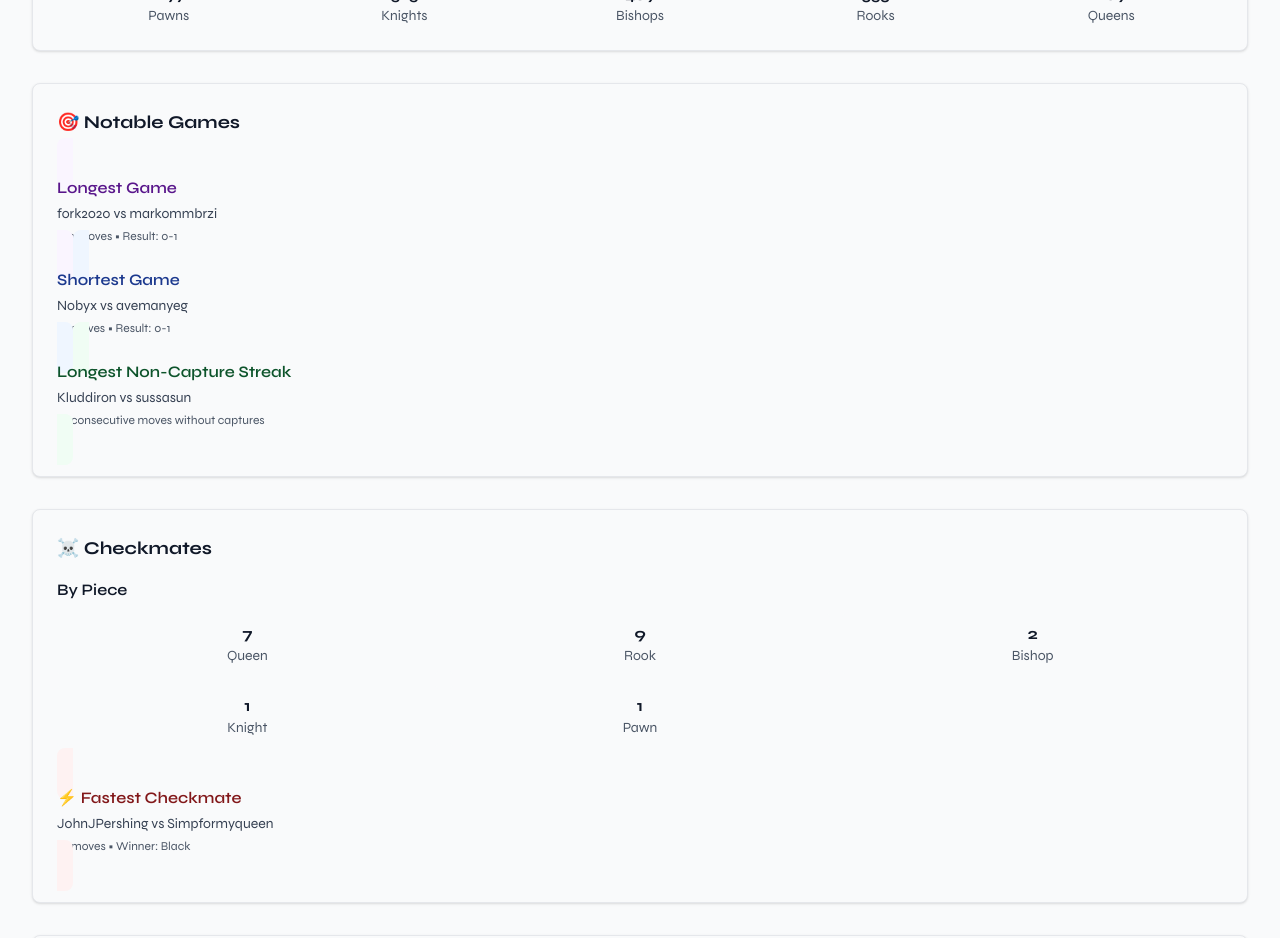
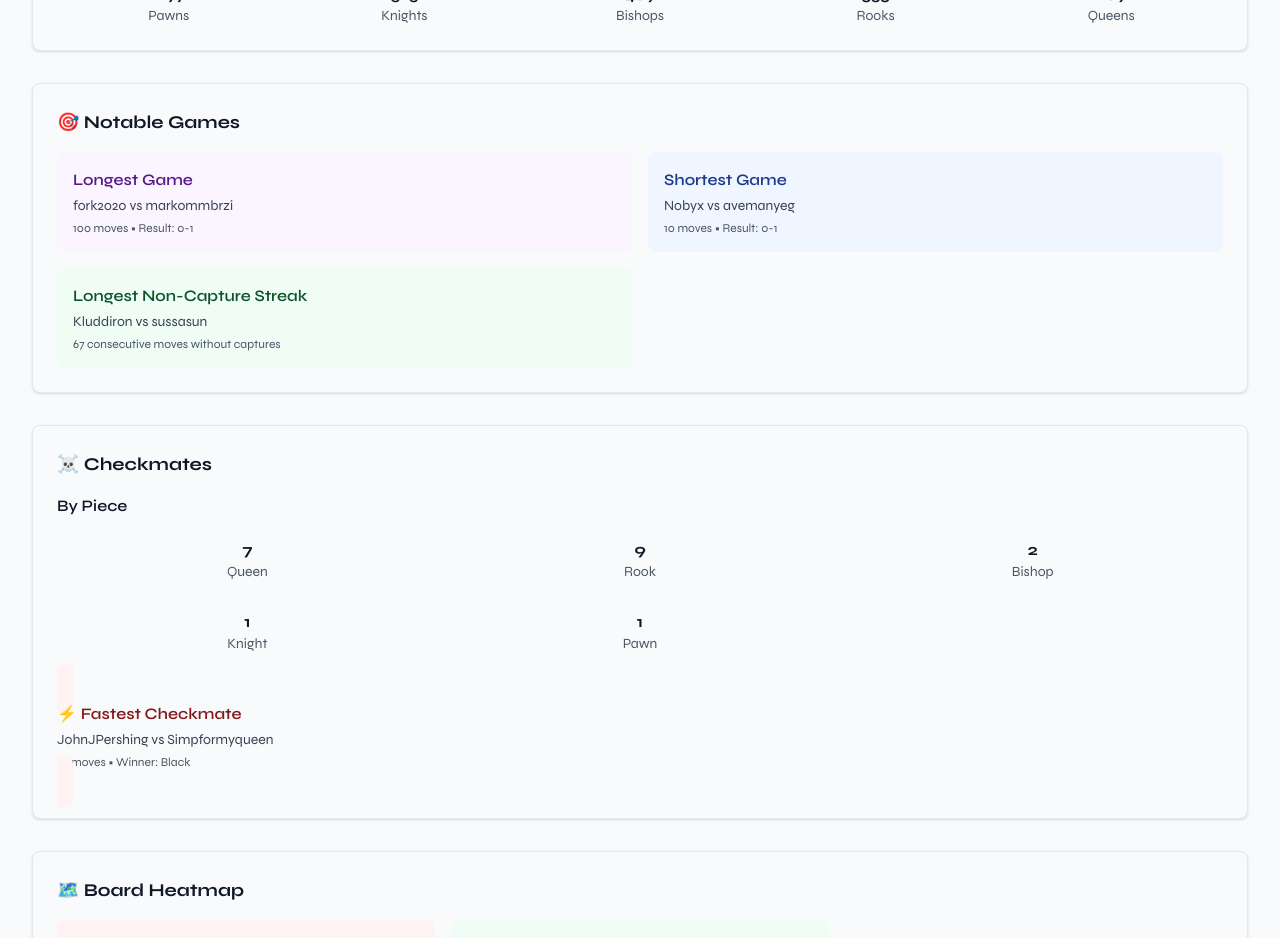
Before and after one commit to PomPomLtd/lichess4545-stats, a Next.js app: page /stats/46/round/1 in a window 1280 px wide. Shown: the part 5020-5958 px from the top of the page. Built offline with nearby package versions, Linux system fonts and the light colour scheme; a web font is replaced by a local one.

Commit message:
Fix Notable Games layout with grid and shared AwardCard component

```diff
--- /dev/null
+++ b/components/stats/award-card.tsx
@@ -0,0 +1,23 @@
+export function AwardCard({ gameId, className, children }: { gameId?: string | null, className: string, children: React.ReactNode }) {
+  const cardClasses = `p-4 ${className} rounded-lg relative group transition-all ${gameId ? 'cursor-pointer hover:ring-2 hover:ring-blue-500 dark:hover:ring-blue-400' : ''}`
+
+  if (!gameId) {
+    return <div className={cardClasses}>{children}</div>
+  }
+
+  return (
+    <a
+      href={`https://lichess.org/${gameId}`}
+      target="_blank"
+      rel="noopener noreferrer"
+      className={cardClasses}
+    >
+      {children}
+      <div className="absolute bottom-2 right-2 opacity-0 group-hover:opacity-100 transition-opacity">
+        <svg className="w-4 h-4 text-gray-600 dark:text-gray-400" fill="none" stroke="currentColor" viewBox="0 0 24 24">
+          <path strokeLinecap="round" strokeLinejoin="round" strokeWidth={2} d="M10 6H6a2 2 0 00-2 2v10a2 2 0 002 2h10a2 2 0 002-2v-4M14 4h6m0 0v6m0-6L10 14" />
+        </svg>
+      </div>
+    </a>
+  )
+}
--- a/components/stats/notable-games.tsx
+++ b/components/stats/notable-games.tsx
@@ -1,5 +1,6 @@
 import { StatCard } from './stat-card'
 import { PlayerVs } from './player-name'
+import { AwardCard } from './award-card'
 
 interface NotableGamesProps {
   overview: {
@@ -26,30 +27,11 @@ interface NotableGamesProps {
   }
 }
 
-function GameCard({ gameId, className, children }: { gameId?: string | null, className: string, children: React.ReactNode }) {
-  const cardClasses = `p-4 ${className} rounded-lg ${gameId ? 'cursor-pointer hover:ring-2 hover:ring-blue-500 dark:hover:ring-blue-400 transition-all relative group' : ''}`
-
-  if (!gameId) {
-    return <div className={cardClasses}>{children}</div>
-  }
-
-  return (
-    <a href={`https://lichess.org/${gameId}`} target="_blank" rel="noopener noreferrer" className={cardClasses}>
-      {children}
-      <div className="absolute bottom-2 right-2 opacity-0 group-hover:opacity-100 transition-opacity">
-        <svg className="w-4 h-4 text-gray-600 dark:text-gray-400" fill="none" stroke="currentColor" viewBox="0 0 24 24">
-          <path strokeLinecap="round" strokeLinejoin="round" strokeWidth={2} d="M10 6H6a2 2 0 00-2 2v10a2 2 0 002 2h10a2 2 0 002-2v-4M14 4h6m0 0v6m0-6L10 14" />
-        </svg>
-      </div>
-    </a>
-  )
-}
-
 export function NotableGames({ overview, longestNonCaptureStreak }: NotableGamesProps) {
   return (
     <StatCard title="🎯 Notable Games">
-      <div className="space-y-4">
-        <GameCard gameId={overview.longestGame.gameId} className="bg-purple-50 dark:bg-purple-900/20">
+      <div className="grid grid-cols-1 md:grid-cols-2 gap-4">
+        <AwardCard gameId={overview.longestGame.gameId} className="bg-purple-50 dark:bg-purple-900/20">
           <div className="font-semibold text-purple-900 dark:text-purple-300 mb-1">Longest Game</div>
           <div className="text-sm text-gray-700 dark:text-gray-300">
             <PlayerVs white={overview.longestGame.white} black={overview.longestGame.black} />
@@ -57,9 +39,9 @@ export function NotableGames({ overview, longestNonCaptureStreak }: NotableGames
           <div className="text-xs text-gray-600 dark:text-gray-400 mt-1">
             {overview.longestGame.moves} moves • Result: {overview.longestGame.result}
           </div>
-        </GameCard>
+        </AwardCard>
 
-        <GameCard gameId={overview.shortestGame.gameId} className="bg-blue-50 dark:bg-blue-900/20">
+        <AwardCard gameId={overview.shortestGame.gameId} className="bg-blue-50 dark:bg-blue-900/20">
           <div className="font-semibold text-blue-900 dark:text-blue-300 mb-1">Shortest Game</div>
           <div className="text-sm text-gray-700 dark:text-gray-300">
             <PlayerVs white={overview.shortestGame.white} black={overview.shortestGame.black} />
@@ -67,9 +49,9 @@ export function NotableGames({ overview, longestNonCaptureStreak }: NotableGames
           <div className="text-xs text-gray-600 dark:text-gray-400 mt-1">
             {overview.shortestGame.moves} moves • Result: {overview.shortestGame.result}
           </div>
-        </GameCard>
+        </AwardCard>
 
-        <GameCard gameId={longestNonCaptureStreak.gameId} className="bg-green-50 dark:bg-green-900/20">
+        <AwardCard gameId={longestNonCaptureStreak.gameId} className="bg-green-50 dark:bg-green-900/20">
           <div className="font-semibold text-green-900 dark:text-green-300 mb-1">Longest Non-Capture Streak</div>
           <div className="text-sm text-gray-700 dark:text-gray-300">
             <PlayerVs white={longestNonCaptureStreak.white} black={longestNonCaptureStreak.black} />
@@ -77,7 +59,7 @@ export function NotableGames({ overview, longestNonCaptureStreak }: NotableGames
           <div className="text-xs text-gray-600 dark:text-gray-400 mt-1">
             {longestNonCaptureStreak.moves} consecutive moves without captures
           </div>
-        </GameCard>
+        </AwardCard>
       </div>
     </StatCard>
   )
```
